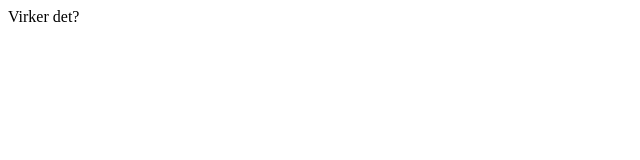
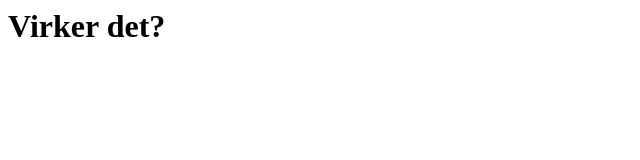
Before and after one commit to math894i/math894i.github.io, a plain HTML site: page index.html in a window 1280 px wide. Shown: the whole page, without its empty margins (0-640 px from the left). Drawn offline with Linux system fonts and the light colour scheme.

Commit message:
Add files via upload

```diff
--- a/index.html
+++ b/index.html
@@ -1,7 +1,8 @@
 <html>
 <head>
+<title> github </title>
 </head>
 <body>
-Virker det?
+<h1>Virker det?</h1>
 </body>
 </html>
```
